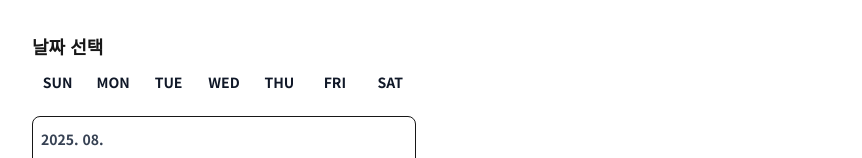
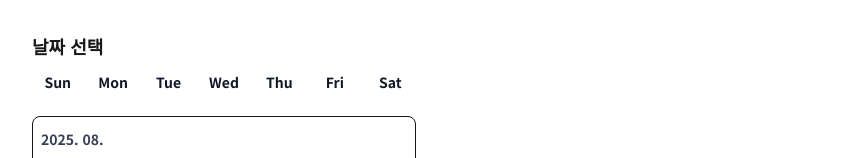
Before and after one commit to Byeongcheol-Kim/when22meet, a Next.js app: page / in a window 1280 px wide. Shown: the part 304-462 px from the top of the page, without its empty margins (416-1278 px from the left). Built offline with nearby package versions, Linux system fonts and the light colour scheme.

Commit message:
feat: refactor high priority components

```diff
--- a/app/meeting/[id]/page.tsx
+++ b/app/meeting/[id]/page.tsx
@@ -8,6 +8,8 @@ import DateSelector from '@/components/DateSelector';
 import AboutModal from '@/components/AboutModal';
 import MeetingTitleInput from '@/components/MeetingTitleInput';
 import ParticipantsInput from '@/components/ParticipantsInput';
+import AvailabilityGrid from '@/components/AvailabilityGrid';
+import { formatYearMonth, parseStringToDate } from '@/lib/utils/date';
 
 type ParticipantStatus = 'available' | 'unavailable' | 'undecided';
 
@@ -68,8 +70,8 @@ export default function MeetingPage({ params }: { params: Promise<{ id: string }
   // 초기 월 설정
   useEffect(() => {
     if (meeting && meeting.dates.length > 0 && !currentMonth) {
-      const firstDate = new Date(meeting.dates[0] + 'T00:00:00');
-      setCurrentMonth(`${firstDate.getFullYear()}.${String(firstDate.getMonth() + 1).padStart(2, '0')}`);
+      const firstDate = parseStringToDate(meeting.dates[0]);
+      setCurrentMonth(formatYearMonth(firstDate));
     }
   }, [meeting]);
 
@@ -224,8 +226,8 @@ export default function MeetingPage({ params }: { params: Promise<{ id: string }
       const dateIndex = Math.max(0, Math.min(visibleIndex - 1, meeting.dates.length - 1)); // 월 구분 행 고려
 
       if (meeting.dates[dateIndex]) {
-        const date = new Date(meeting.dates[dateIndex] + 'T00:00:00');
-        const month = `${date.getFullYear()}.${String(date.getMonth() + 1).padStart(2, '0')}`;
+        const date = parseStringToDate(meeting.dates[dateIndex]);
+        const month = formatYearMonth(date);
 
         if (month !== currentMonth) {
           setCurrentMonth(month);
--- /dev/null
+++ b/components/AvailabilityGrid.tsx
@@ -0,0 +1,135 @@
+'use client';
+
+import React from 'react';
+import { formatMonthDay } from '@/lib/utils/date';
+import { Availability } from '@/lib/types';
+
+interface AvailabilityGridProps {
+  dates: string[];
+  availabilities: Availability[];
+  currentParticipant: string;
+  onCellClick: (participantName: string, date: string) => void;
+  onParticipantLockToggle: (participantName: string) => void;
+  topDates: Array<{ date: string; count: number; rank: number }>;
+  scrollContainerRef: React.RefObject<HTMLDivElement>;
+}
+
+export default function AvailabilityGrid({
+  dates,
+  availabilities,
+  currentParticipant,
+  onCellClick,
+  onParticipantLockToggle,
+  topDates,
+  scrollContainerRef
+}: AvailabilityGridProps) {
+  const getRankBadge = (date: string) => {
+    const topDate = topDates.find(td => td.date === date);
+    if (!topDate) return null;
+
+    const colors = {
+      1: 'bg-yellow-400 text-yellow-900',
+      2: 'bg-gray-300 text-gray-700',
+      3: 'bg-orange-400 text-orange-900'
+    };
+
+    return (
+      <div className={`absolute -top-1 -right-1 w-5 h-5 ${colors[topDate.rank as keyof typeof colors]} rounded-full flex items-center justify-center text-xs font-bold z-10`}>
+        {topDate.rank}
+      </div>
+    );
+  };
+
+  return (
+    <div ref={scrollContainerRef} className="overflow-x-auto overflow-y-visible">
+      <div className="inline-block min-w-full">
+        <div className="grid" style={{
+          gridTemplateColumns: `120px repeat(${dates.length}, 45px)`,
+          minWidth: 'max-content'
+        }}>
+          {/* Header row - month/date display */}
+          <div className="h-14 sticky left-0 z-30 bg-gray-800 flex items-center justify-end pr-3">
+            <div className="text-right">
+              <div className="text-yellow-400 text-xs font-medium">날짜</div>
+            </div>
+          </div>
+
+          {dates.map((date, index) => {
+            const dateObj = new Date(date);
+            const day = dateObj.getDate();
+            const isLastOfMonth = index === dates.length - 1 ||
+              new Date(dates[index + 1]).getMonth() !== dateObj.getMonth();
+
+            return (
+              <div
+                key={date}
+                className={`h-14 bg-gray-800 flex flex-col items-center justify-center text-white relative ${
+                  isLastOfMonth ? 'border-r-2 border-gray-600' : ''
+                }`}
+              >
+                {getRankBadge(date)}
+                <div className="text-xs font-semibold">{formatMonthDay(dateObj)}</div>
+                <div className="text-sm">{day}</div>
+              </div>
+            );
+          })}
+
+          {/* Participant rows */}
+          {availabilities.map((availability) => {
+            const isCurrentParticipant = availability.participantName === currentParticipant;
+
+            return (
+              <React.Fragment key={availability.participantName}>
+                <div className="h-10 sticky left-0 z-20 bg-white border-b border-gray-200 flex items-center justify-between px-3">
+                  <span className={`text-sm ${isCurrentParticipant ? 'font-bold text-blue-600' : 'font-semibold'}`}>
+                    {availability.participantName}
+                  </span>
+                  {isCurrentParticipant && (
+                    <button
+                      onClick={() => onParticipantLockToggle(availability.participantName)}
+                      className={`px-2 py-0.5 text-xs rounded transition-colors ${
+                        availability.isLocked
+                          ? 'bg-green-500 text-white hover:bg-green-600'
+                          : 'bg-gray-200 text-gray-600 hover:bg-gray-300'
+                      }`}
+                    >
+                      {availability.isLocked ? '확정됨' : '확정'}
+                    </button>
+                  )}
+                </div>
+
+                {dates.map((date, dateIndex) => {
+                  const isAvailable = availability.availableDates.includes(date);
+                  const isUnavailable = availability.unavailableDates?.includes(date);
+                  const isLastOfMonth = dateIndex === dates.length - 1 ||
+                    new Date(dates[dateIndex + 1]).getMonth() !== new Date(date).getMonth();
+
+                  return (
+                    <button
+                      key={`${availability.participantName}-${date}`}
+                      onClick={() => onCellClick(availability.participantName, date)}
+                      disabled={availability.isLocked && !isCurrentParticipant}
+                      className={`h-10 border-b border-gray-200 transition-all ${
+                        isLastOfMonth ? 'border-r-2 border-gray-300' : 'border-r border-gray-100'
+                      } ${
+                        isAvailable
+                          ? 'bg-green-400 hover:bg-green-500'
+                          : isUnavailable
+                          ? 'bg-gray-300 hover:bg-gray-400'
+                          : 'bg-gray-50 hover:bg-gray-100'
+                      } ${
+                        availability.isLocked && !isCurrentParticipant
+                          ? 'cursor-not-allowed opacity-70'
+                          : 'cursor-pointer'
+                      }`}
+                    />
+                  );
+                })}
+              </React.Fragment>
+            );
+          })}
+        </div>
+      </div>
+    </div>
+  );
+}
--- a/components/DateSelector.tsx
+++ b/components/DateSelector.tsx
@@ -1,6 +1,7 @@
 'use client';
 
 import { useState, useEffect, useRef } from 'react';
+import { formatDateToString, isPastDate, getDayName, getMonthDisplayName } from '@/lib/utils/date';
 
 interface DateSelectorProps {
   selectedDates: string[];
@@ -14,10 +15,8 @@ export default function DateSelector({ selectedDates, onDatesChange, disabled =
   const calendarRef = useRef<HTMLDivElement>(null);
 
   // 로케일 기반 요일 이름
-  const isKorean = typeof navigator !== 'undefined' && navigator.language.startsWith('ko');
-  const dayNames = isKorean
-    ? ['일', '월', '화', '수', '목', '금', '토']
-    : ['SUN', 'MON', 'TUE', 'WED', 'THU', 'FRI', 'SAT'];
+  const locale = typeof navigator !== 'undefined' && navigator.language.startsWith('ko') ? 'ko-KR' : 'en-US';
+  const dayNames = Array.from({ length: 7 }, (_, i) => getDayName(i, locale));
 
   const handleDateToggle = (date: string) => {
     if (disabled) return;
@@ -46,7 +45,7 @@ export default function DateSelector({ selectedDates, onDatesChange, disabled =
     const current = new Date(minDate);
 
     while (current <= maxDate) {
-      const dateStr = `${current.getFullYear()}-${String(current.getMonth() + 1).padStart(2, '0')}-${String(current.getDate()).padStart(2, '0')}`;
+      const dateStr = formatDateToString(current);
       if (!isPastDate(current) && !isDateBeyondLimit(current)) {
         dates.push(dateStr);
       }
@@ -66,11 +65,6 @@ export default function DateSelector({ selectedDates, onDatesChange, disabled =
     return () => document.removeEventListener('mouseup', handleMouseUp);
   }, []);
 
-  const isPastDate = (date: Date) => {
-    const today = new Date();
-    today.setHours(0, 0, 0, 0);
-    return date < today;
-  };
 
   const isDateBeyondLimit = (date: Date) => {
     const today = new Date();
@@ -89,7 +83,7 @@ export default function DateSelector({ selectedDates, onDatesChange, disabled =
       months.push({
         year: date.getFullYear(),
         month: date.getMonth(),
-        displayName: `${date.getFullYear()}. ${String(date.getMonth() + 1).padStart(2, '0')}.`
+        displayName: getMonthDisplayName(date.getFullYear(), date.getMonth())
       });
     }
 
@@ -134,8 +128,8 @@ export default function DateSelector({ selectedDates, onDatesChange, disabled =
                 {/* Days of the month */}
                 {Array.from({ length: daysInMonth }, (_, i) => {
                   const day = i + 1;
-                  const date = `${year}-${String(month + 1).padStart(2, '0')}-${String(day).padStart(2, '0')}`;
                   const dateObj = new Date(year, month, day);
+                  const date = formatDateToString(dateObj);
                   const isSelected = selectedDates.includes(date);
                   const isPast = isPastDate(dateObj);
                   const isBeyondLimit = isDateBeyondLimit(dateObj);
--- /dev/null
+++ b/lib/utils/date.ts
@@ -0,0 +1,64 @@
+/**
+ * 날짜를 YYYY-MM-DD 형식의 문자열로 변환
+ */
+export function formatDateToString(date: Date): string {
+  return `${date.getFullYear()}-${String(date.getMonth() + 1).padStart(2, '0')}-${String(date.getDate()).padStart(2, '0')}`;
+}
+
+/**
+ * YYYY-MM-DD 문자열을 Date 객체로 변환
+ */
+export function parseStringToDate(dateString: string): Date {
+  const [year, month, day] = dateString.split('-').map(Number);
+  return new Date(year, month - 1, day);
+}
+
+/**
+ * 날짜를 YYYY.MM 형식으로 변환
+ */
+export function formatYearMonth(date: Date): string {
+  return `${date.getFullYear()}.${String(date.getMonth() + 1).padStart(2, '0')}`;
+}
+
+/**
+ * 날짜를 M/D 형식으로 변환
+ */
+export function formatMonthDay(date: Date): string {
+  return `${date.getMonth() + 1}/${date.getDate()}`;
+}
+
+/**
+ * 두 날짜가 같은 달인지 확인
+ */
+export function isSameMonth(date1: Date, date2: Date): boolean {
+  return date1.getFullYear() === date2.getFullYear() &&
+         date1.getMonth() === date2.getMonth();
+}
+
+/**
+ * 날짜가 오늘 이전인지 확인
+ */
+export function isPastDate(date: Date): boolean {
+  const today = new Date();
+  today.setHours(0, 0, 0, 0);
+  return date < today;
+}
+
+/**
+ * 요일 이름 가져오기 (로케일 지원)
+ */
+export function getDayName(dayIndex: number, locale: string = 'ko-KR'): string {
+  const dayNames: { [key: string]: string[] } = {
+    'ko-KR': ['일', '월', '화', '수', '목', '금', '토'],
+    'en-US': ['Sun', 'Mon', 'Tue', 'Wed', 'Thu', 'Fri', 'Sat']
+  };
+
+  return dayNames[locale]?.[dayIndex] || dayNames['en-US'][dayIndex];
+}
+
+/**
+ * 월 표시 이름 생성
+ */
+export function getMonthDisplayName(year: number, month: number): string {
+  return `${year}. ${String(month + 1).padStart(2, '0')}.`;
+}
```
